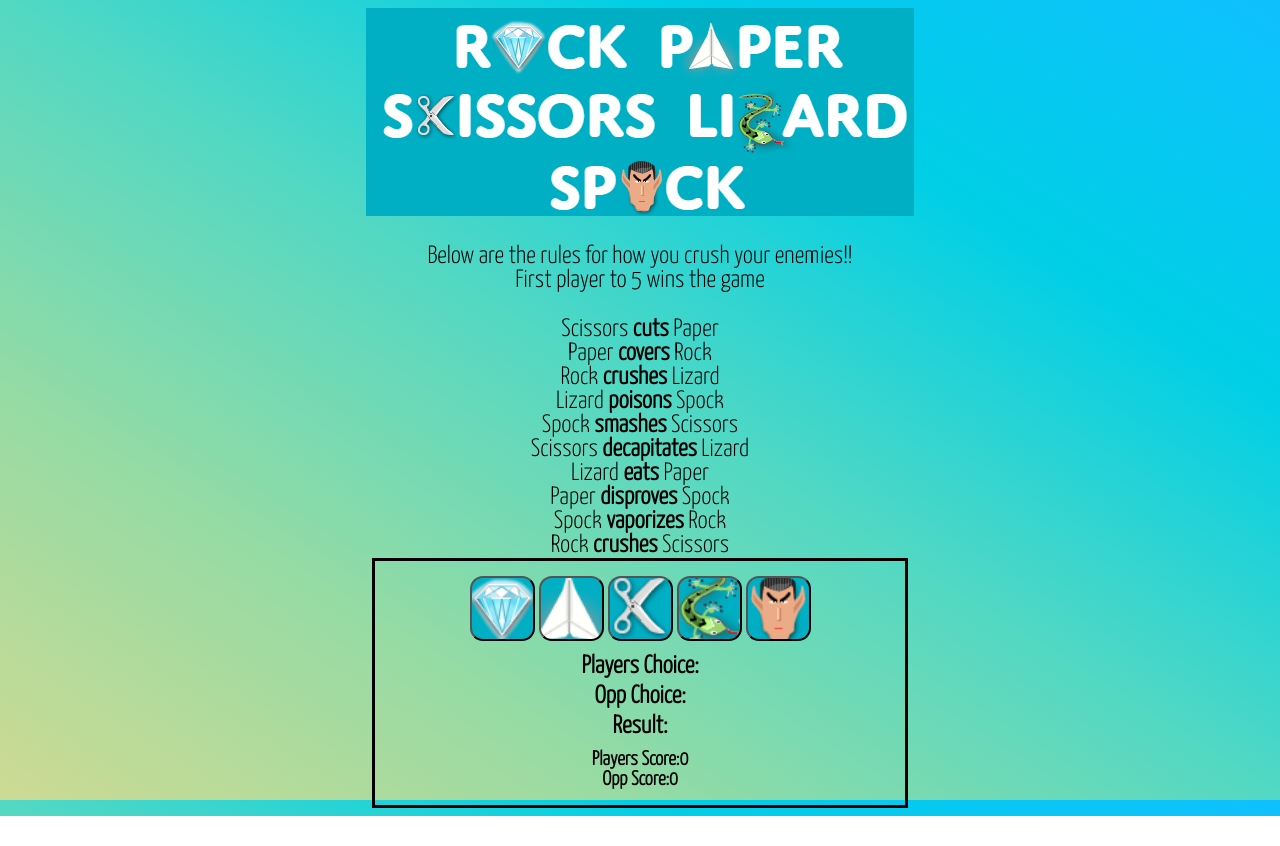
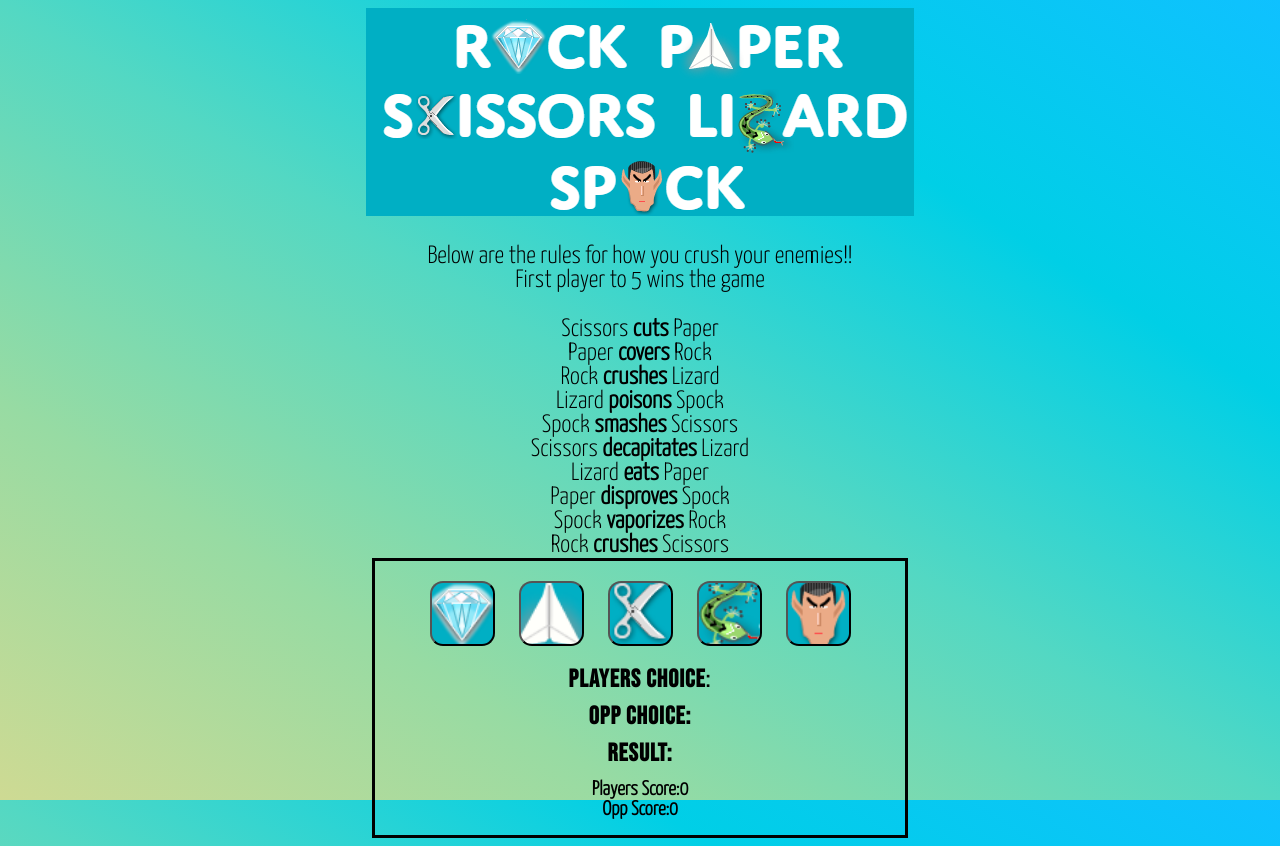
Before and after one commit to adrian-1990/CI-project-2-JavaScript, a plain HTML site: page index.html in a window 1280 px wide. Before the commit the page ends 816 px from the top, so only its background shows below. Drawn offline with Linux system fonts and the light colour scheme.

Commit message:
Changed font in result area and added letter spacing

```diff
--- a/assets/css/style.css
+++ b/assets/css/style.css
@@ -1,13 +1,6 @@
 body{
     text-align: center;
     background: linear-gradient(to right top, #ceda93, #97dba3, #53d8c3, #00cfe6, #0fc1ff) no-repeat fixed;
-}
-
-/* font style for  game rules header*/
-
-#home-screen h2{
-    font-family: 'Bebas Neue', cursive;
-    font-size: 40px;
 }
 
 /* font style for body of the game */
@@ -43,6 +36,7 @@ body{
     background-repeat: no-repeat;
     background-size: cover;
     cursor: pointer;
+    margin: 5px 10px;
 }
 
 #rock{
@@ -68,7 +62,9 @@ body{
 /* results area */
 
 .result-area{
+    font-family: 'Bebas Neue', cursive;
     padding-top: 2%;
+    letter-spacing: 1px;
 }
 
 .result-area div{
--- a/index.html
+++ b/index.html
@@ -15,7 +15,7 @@
     <title>Rock, Paper, Scissors, Lizard, Spock</title>
 </head>
 <body>
-    <section id="home-screen">
+    <section id="welcome-section">
         <img class="hero-image" src="assets/images/hero-image.png" alt="game title displayed">
          <div class ="rules-area">
             <p>Below are the rules for how you crush your enemies!!<br>
@@ -45,9 +45,9 @@
         </div>
 
         <div class="result-area">
-            <div><b>Players Choice: <span id="user-choice"></b></span></div>
-            <div><b>Opp Choice: <span id="opp-choice"></b></span></div>
-            <div><b>Result: <span id="result"></span></b></div>
+            <div><b>Players Choice</b>: <span id="user-choice"></span></div>
+            <div><b>Opp Choice:</b> <span id="opp-choice"></span></div>
+            <div><b>Result:</b> <span id="result"></span></div>
         </div>
 
         <div class="scoreboard">
```
